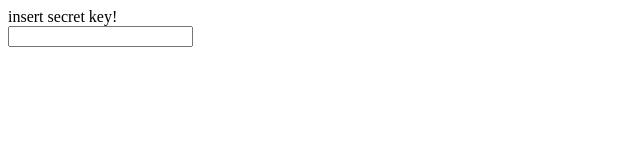
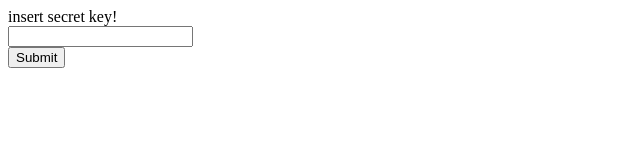
Before and after one commit to Puppy38/verify, a plain HTML site: page updater/index.html in a window 1280 px wide. Shown: the whole page, without its empty margins (0-640 px from the left). Drawn offline with Linux system fonts and the light colour scheme.

Commit message:
Update index.html

```diff
--- a/updater/index.html
+++ b/updater/index.html
@@ -32,7 +32,7 @@
  <form>
   <label for="key">insert secret key!</label><br>
   <input type="text" id="key" name="key"><br>
-  <input type="submit" value="Submit>
+  <input type="submit">
 </form>
 </body>
 </html>
```
